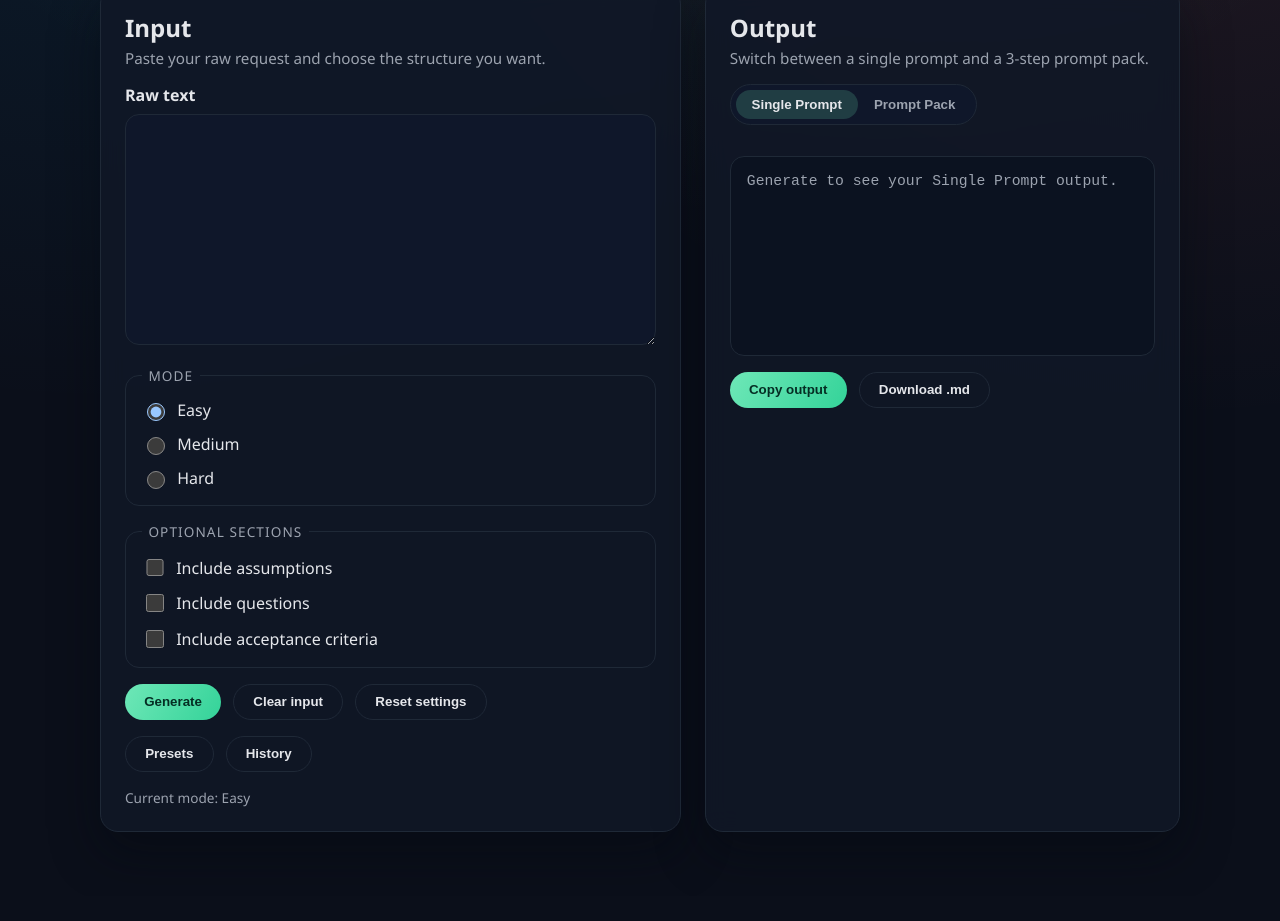
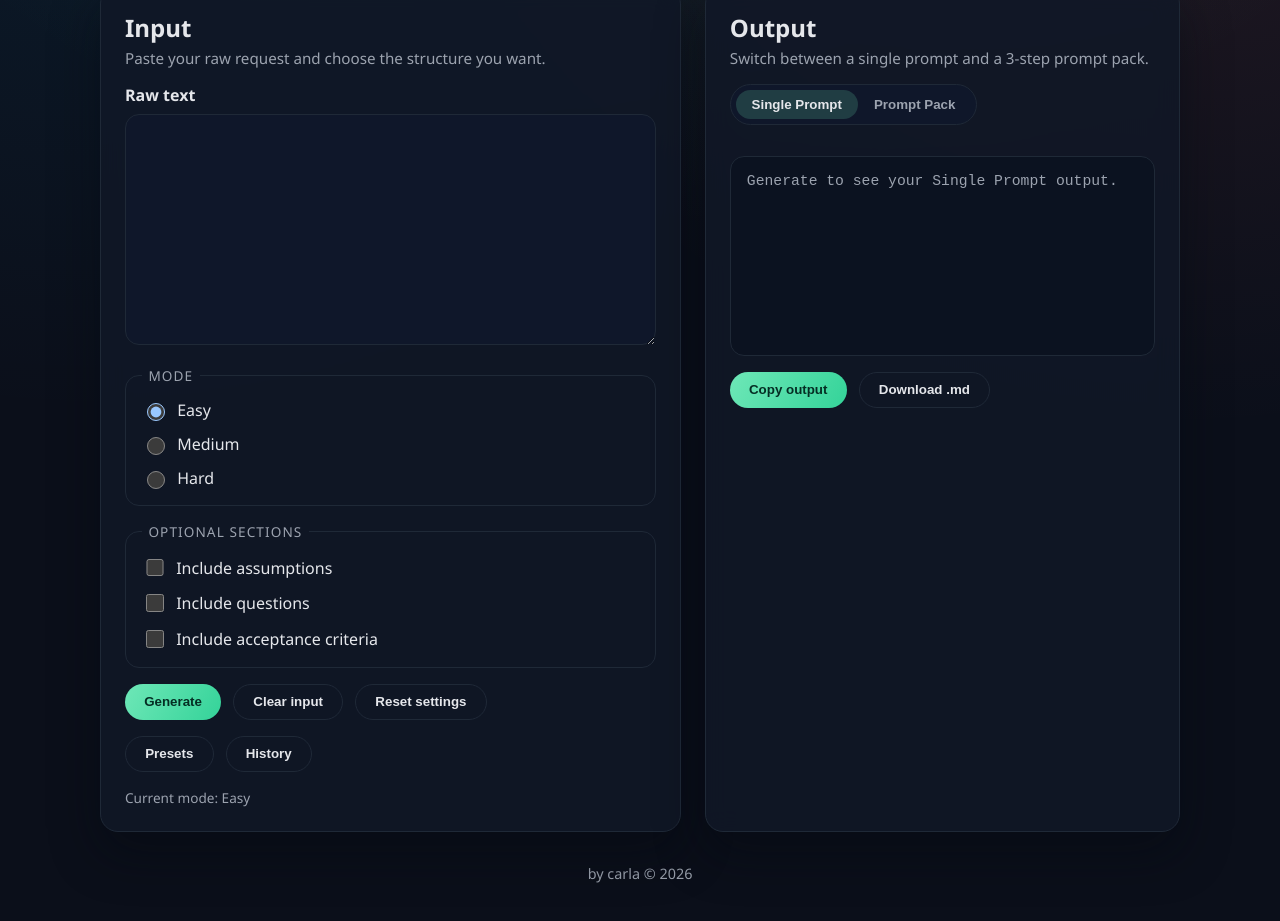
Before and after one commit to CarlasHub/textToPrompt, a website built with Vite: page index.html in a window 1280 px wide. Shown: the part 320-1241 px from the top of the page. Before the commit the page ends 1216 px from the top, so only its background shows below. Built offline with nearby package versions, Linux system fonts and the light colour scheme.

Commit message:
Move credit to footer

```diff
--- a/src/app/render.ts
+++ b/src/app/render.ts
@@ -201,6 +201,10 @@ export function renderApp(root: HTMLElement, state: AppState): void {
         </div>
       </dialog>
 
+      <footer class="site-footer">
+        <p>by carla © 2026</p>
+      </footer>
+
       <dialog id="dialog-history" aria-labelledby="history-title">
         <div class="dialog">
           <header class="dialog__header">
--- a/src/styles.css
+++ b/src/styles.css
@@ -359,6 +359,18 @@ dialog::backdrop {
   font-size: 0.9rem;
 }
 
+.site-footer {
+  margin: 2rem auto 0;
+  max-width: 1080px;
+  text-align: center;
+  color: var(--muted);
+  font-size: 0.9rem;
+}
+
+.site-footer p {
+  margin: 0;
+}
+
 :focus-visible {
   outline: 3px solid var(--focus);
   outline-offset: 2px;
```
Also changed, not shown: README.md.
